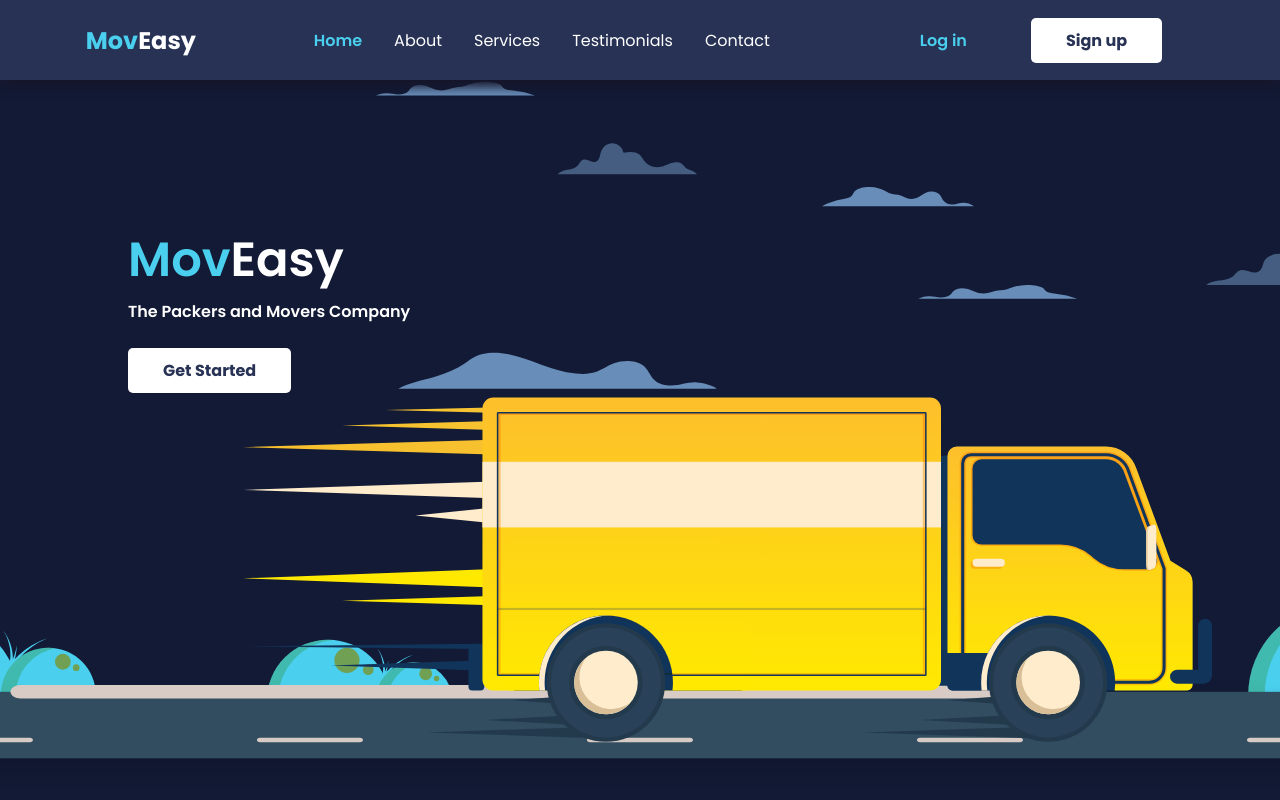
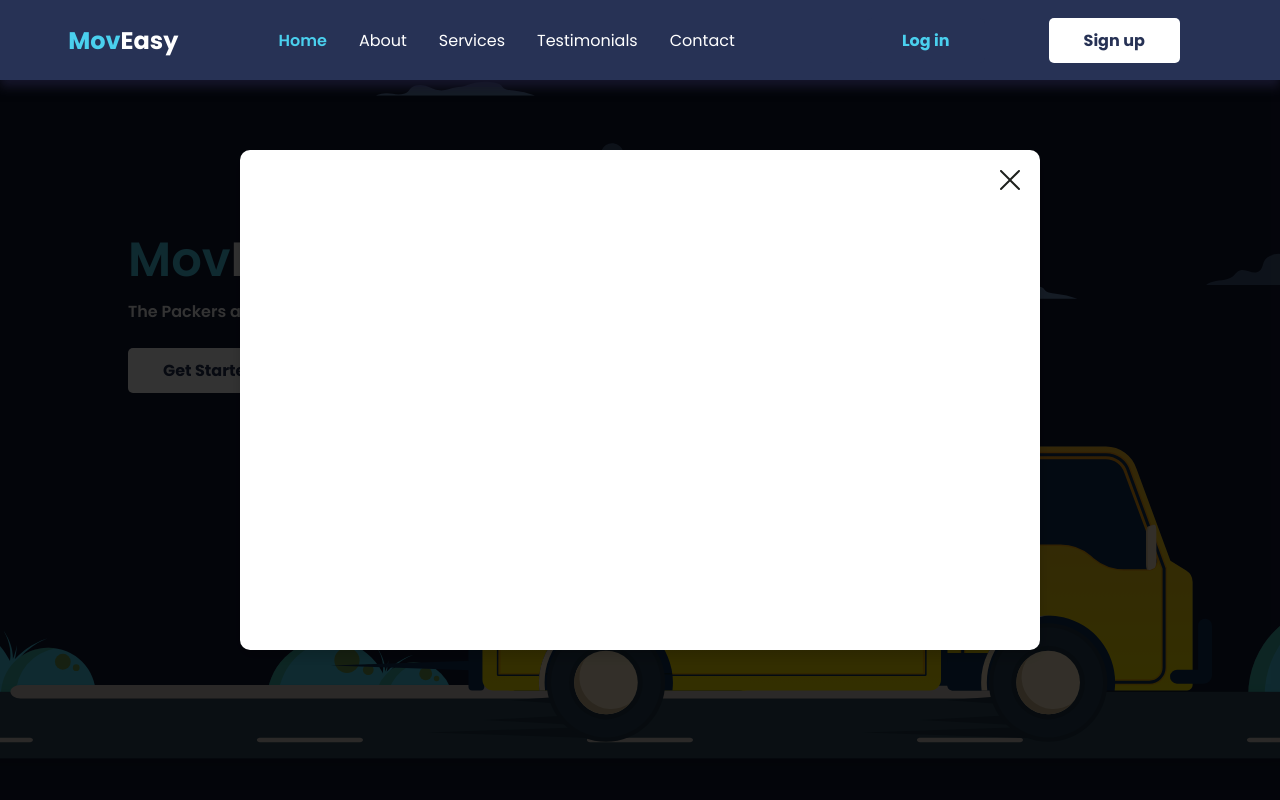
Before and after one commit to MovEasy-org/MovEasy-Frontend, a React (Create React App) app: page / in a window 1280 px wide. Both pictures are taken after a click on the button "Get Started". Shown: the top 800 px of the page. Built offline with nearby package versions, Linux system fonts and the light colour scheme.

Commit message:
Made a custom modal compoenent

```diff
--- a/package.json
+++ b/package.json
@@ -13,6 +13,7 @@
 		"react-dom": "^17.0.2",
 		"react-router-dom": "^5.2.0",
 		"react-scripts": "4.0.3",
+		"react-spring": "^9.2.1",
 		"web-vitals": "^1.0.1"
 	},
 	"scripts": {
--- a/src/components/Button/Button.js
+++ b/src/components/Button/Button.js
@@ -3,7 +3,7 @@ import "./Button.scss";
 
 const Button = ({ type, ButtonStyle, ButtonSize, children, onClick, icon }) => {
 	// BUTTON STYLES
-	const STYLES = ["btn-primary", "btn-primary-invert", "btn-cyan"];
+	const STYLES = ["btn-primary", "btn-primary-invert", "btn-cyan", "btn-link"];
 
 	// BUTTON SIZES
 	const SIZE = ["btn-small", "btn-large", "btn-medium"];
@@ -23,7 +23,7 @@ const Button = ({ type, ButtonStyle, ButtonSize, children, onClick, icon }) => {
 				type={type}
 				onClick={onClick}
 			>
-				{icon ? icon: null}
+				{icon ? icon : null}
 				<span className="childern-label">{children}</span>
 			</button>
 		</>
--- a/src/components/Button/Button.scss
+++ b/src/components/Button/Button.scss
@@ -17,7 +17,7 @@
 	box-shadow: 0px 0px 20px rgb(24, 24, 36);
 }
 
-.childern-label{
+.childern-label {
 	margin: 0 10px;
 }
 
@@ -42,6 +42,15 @@
 	border: 2px solid $secondary-color;
 }
 
+// CYAN LINK
+.btn-link {
+	color: $secondary-color;
+	background-color: $primary-color;
+	&:hover {
+		box-shadow: none;
+	}
+}
+
 // BUTTON SIZES
 
 // SMALL BUTTON
--- /dev/null
+++ b/src/components/CustomModal/CustomModal.js
@@ -0,0 +1,36 @@
+import React from "react";
+import { useSpring, animated } from "react-spring";
+import { ReactComponent as Close } from "./assets/close.svg";
+import "./CustomModal.scss";
+
+const CustomModal = ({ showModal, setShowModal, ModalContent }) => {
+	const animation = useSpring({
+		config: {
+			duration: 250,
+		},
+		opacity: showModal ? 1 : 0,
+		transform: showModal ? `translateY(0%)` : `translateY(-100%)`,
+	});
+
+	return (
+		<>
+			{showModal ? (
+				<div className="background">
+					<animated.div style={animation}>
+						<div className="modal-wrapper" showModal={showModal}>
+							<div className="modal-content">{ModalContent}</div>
+							<div
+								className="close-modal-button"
+								onClick={() => setShowModal((prev) => !prev)}
+							>
+								<Close />
+							</div>
+						</div>
+					</animated.div>
+				</div>
+			) : null}
+		</>
+	);
+};
+
+export default CustomModal;
--- /dev/null
+++ b/src/components/CustomModal/CustomModal.scss
@@ -0,0 +1,36 @@
+.background {
+	width: 100vw;
+	height: 100vh;
+	background: rgba(0, 0, 0, 0.8);
+	position: fixed;
+	display: flex;
+	justify-content: center;
+	align-items: center;
+}
+
+.modal-wrapper {
+	width: 800px;
+	height: 500px;
+	box-shadow: 0 5px 16px rgba(0, 0, 0, 0.2);
+	background: #fff;
+	position: relative;
+	z-index: 10;
+	border-radius: 10px;
+}
+
+.modal-content {
+	padding: 1.5rem;
+	height: 100%;
+	overflow-y: auto;
+	width: 100%;
+}
+
+.close-modal-button {
+	cursor: pointer;
+	position: absolute;
+	top: 20px;
+	right: 20px;
+	height: 20px;
+	width: 20px;
+	z-index: 10;
+}
--- a/src/components/Header/Header.js
+++ b/src/components/Header/Header.js
@@ -1,6 +1,6 @@
 import React from "react";
+import { Link } from "react-router-dom";
 import Button from "../Button/Button";
-import { Link } from "react-router-dom";
 import "./Header.scss";
 
 const Header = () => {
@@ -28,16 +28,15 @@ const Header = () => {
 			</div>
 			<div className="btn-log">
 				<div className="nav-btn">
-					<Link to="/login">Log in</Link>
+					<Link to="/login">
+						<Button ButtonSize="btn-medium" ButtonStyle="btn-link">
+							Log in
+						</Button>
+					</Link>
 				</div>
 				<div className="nav-btn">
 					<Link to="/signup">
-						<Button
-							type="submit"
-							ButtonSize="btn-medium"
-							ButtonStyle="btn-primary"
-							// onClick={}
-						>
+						<Button ButtonSize="btn-medium" ButtonStyle="btn-primary">
 							Sign up
 						</Button>
 					</Link>
--- a/src/modules/LandingPage/_components/_HeroSection/Hero.js
+++ b/src/modules/LandingPage/_components/_HeroSection/Hero.js
@@ -1,8 +1,15 @@
-import React from "react";
+import React, { useState } from "react";
 import Button from "../../../../components/Button/Button";
+import CustomModal from "./../../../../components/CustomModal/CustomModal";
 import "./Hero.scss";
 
 const Hero = () => {
+	const [showModal, setShowModal] = useState(false);
+
+	const openModal = () => {
+		setShowModal((prev) => !prev);
+	};
+
 	return (
 		<div className="hero-container">
 			<div className="hero-hp wrapper">
@@ -15,12 +22,17 @@ const Hero = () => {
 						type="submit"
 						ButtonStyle="btn-primary"
 						ButtonSize="btn-medium"
-						onClick={undefined}
+						onClick={openModal}
 					>
 						Get Started
 					</Button>
 				</div>
 			</div>
+			<CustomModal
+				showModal={showModal}
+				setShowModal={setShowModal}
+				ModalContent={""}
+			/>
 		</div>
 	);
 };
--- a/src/modules/LandingPage/_components/_HeroSection/Hero.scss
+++ b/src/modules/LandingPage/_components/_HeroSection/Hero.scss
@@ -13,7 +13,7 @@
 .hero-hp {
 	margin-top: 14rem;
 	height: max-content;
-	z-index: 10;
+	z-index: 0;
 }
 
 .Hero-heading {
```
Also changed, not shown: src/components/CustomModal/assets/close.svg (added), 1 other file (tests, documents, lock files or other folders).
